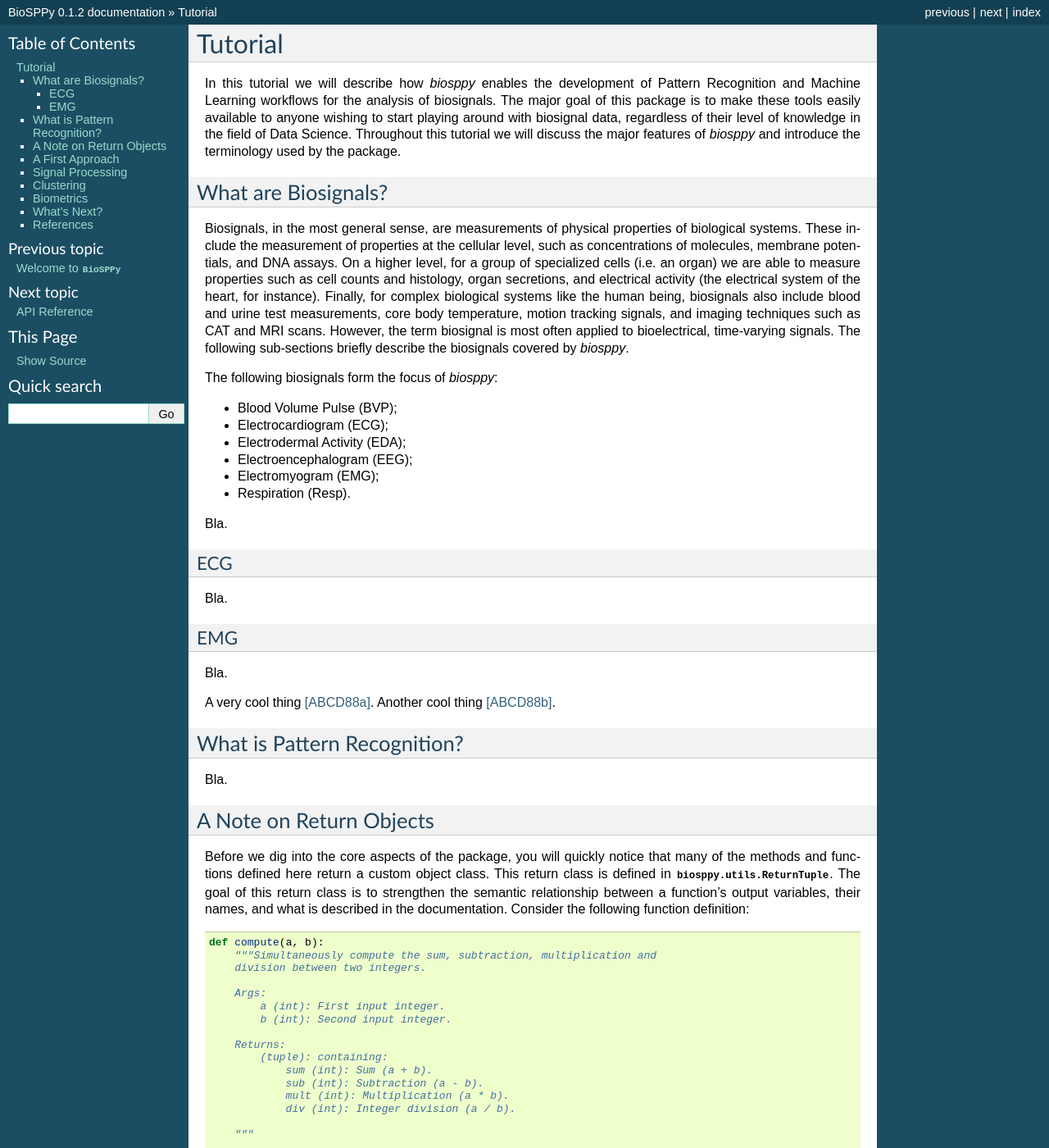
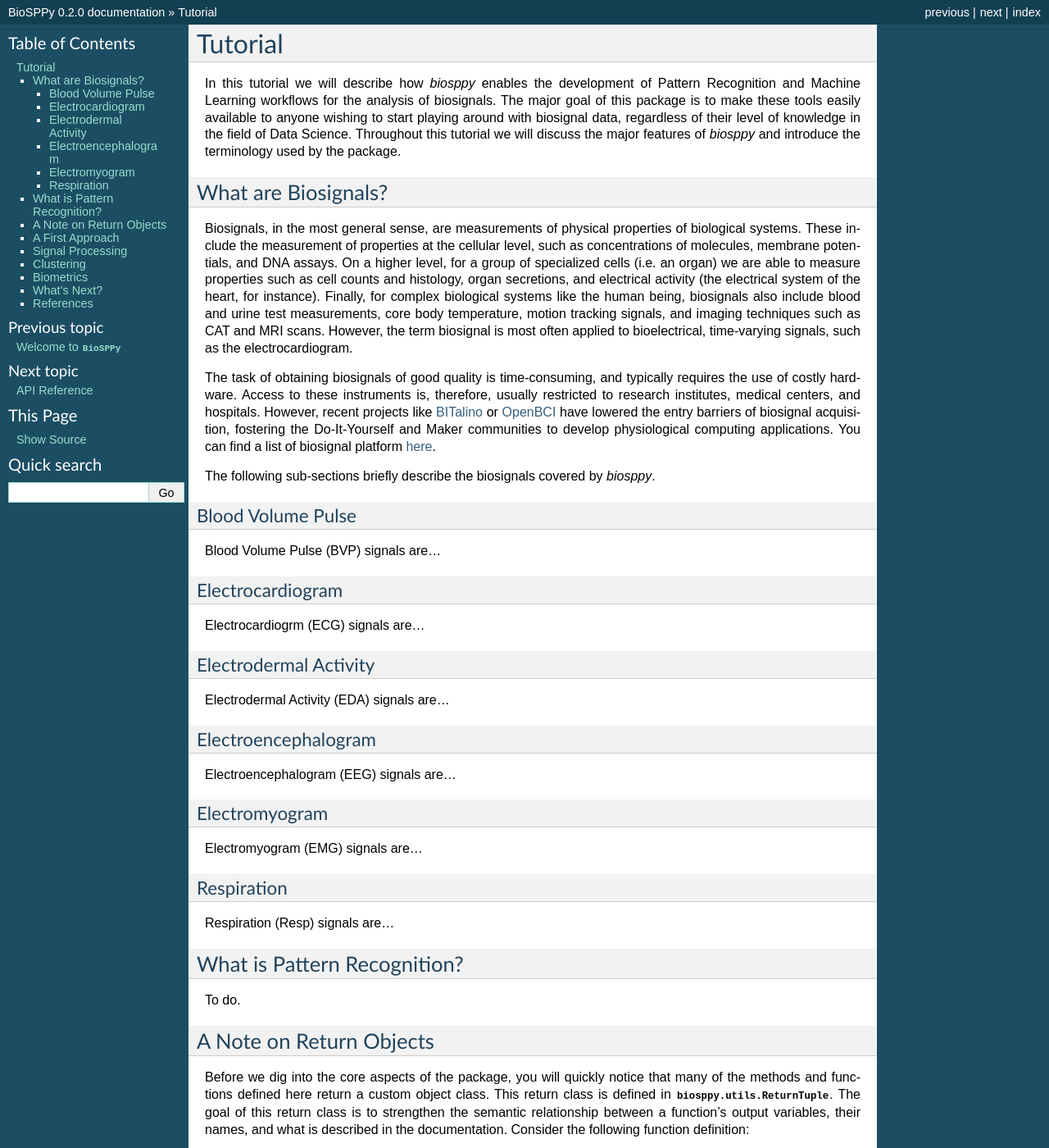
Before and after one commit to PIA-Group/BioSPPy, a Sphinx documentation site: the page built from docs/tutorial.rst, in a window 1280 px wide and 1400 px high. Shown: the whole window at 82% size. Built offline with Sphinx 7.4.7, drawn with Linux system fonts in a browser that asks for light colours; formulas are drawn with MathJax 3; some of the changed text lies outside the part shown.

```diff
--- a/biosppy/version.py
+++ b/biosppy/version.py
@@ -9,4 +9,4 @@
     :license: BSD 3-clause, see LICENSE for more details.
 """
 
-version = '0.1.2'
+version = '0.2.0'
--- a/docs/conf.py
+++ b/docs/conf.py
@@ -85,9 +85,9 @@ author = u'Instituto de Telecomunicacoes'
 # built documents.
 #
 # The short X.Y version.
-version = '0.1.2'
+version = '0.2.0'
 # The full version, including alpha/beta/rc tags.
-release = '0.1.2'
+release = '0.2.0'
 
 # The language for content autogenerated by Sphinx. Refer to documentation
 # for a list of supported languages.
--- a/docs/tutorial.rst
+++ b/docs/tutorial.rst
@@ -23,39 +23,59 @@ instance). Finally, for complex biological systems like the human being,
 biosignals also include blood and urine test measurements, core body
 temperature, motion tracking signals, and imaging techniques such as CAT and MRI
 scans. However, the term biosignal is most often applied to bioelectrical,
-time-varying signals. The following sub-sections briefly describe the biosignals
-covered by `biosppy`.
+time-varying signals, such as the electrocardiogram.
+
+The task of obtaining biosignals of good quality is time-consuming,
+and typically requires the use of costly hardware. Access to these instruments
+is, therefore, usually restricted to research institutes, medical centers,
+and hospitals. However, recent projects like `BITalino <http://bitalino.com/>`__
+or `OpenBCI <http://openbci.com/>`__ have lowered the entry barriers of biosignal
+acquisition, fostering the Do-It-Yourself and Maker communities to develop
+physiological computing applications. You can find a list of biosignal
+platform `here <https://opensource.com/life/15/4/five-diy-hardware-physiological-computing>`__.
 
 
 
-The following biosignals form the focus of `biosppy`:
 
-* Blood Volume Pulse (BVP);
-* Electrocardiogram (ECG);
-* Electrodermal Activity (EDA);
-* Electroencephalogram (EEG);
-* Electromyogram (EMG);
-* Respiration (Resp).
 
-Bla.
+The following sub-sections briefly describe the biosignals
+covered by `biosppy`.
 
-ECG
----
+Blood Volume Pulse
+------------------
 
-Bla.
+Blood Volume Pulse (BVP) signals are...
 
-EMG
----
+Electrocardiogram
+-----------------
 
-Bla.
+Electrocardiogrm (ECG) signals are...
 
-A very cool thing [ABCD88a]_.
-Another cool thing [ABCD88b]_.
+Electrodermal Activity
+----------------------
+
+Electrodermal Activity (EDA) signals are...
+
+Electroencephalogram
+--------------------
+
+Electroencephalogram (EEG) signals are...
+
+Electromyogram
+--------------
+
+Electromyogram (EMG) signals are...
+
+Respiration
+-----------
+
+Respiration (Resp) signals are...
+
 
 What is Pattern Recognition?
 ============================
 
-Bla.
+To do.
 
 A Note on Return Objects
 ========================
@@ -122,9 +142,9 @@ extract. In this case, the user typically already knows what a function does,
 but it is cumbersome to remember by heart the order of the outputs, without
 having to constantly check out the documentation.
 
-For instance, the `numpy.histogram
-<http://docs.scipy.org/doc/numpy/reference/generated/numpy.histogram.html>`_
-function returns first the edges or the values of the histogram? Maybe it's the
+For instance, does the `numpy.histogram
+<http://docs.scipy.org/doc/numpy/reference/generated/numpy.histogram.html>`__
+function first return the edges or the values of the histogram? Maybe it's the
 edges first, which correspond to the x axis. Oops, it's actually the other way
 around...
 
@@ -200,7 +220,7 @@ And to list all the available keys:
     ['sum', 'sub', 'mult', 'div']
 
 It is also possible to convert the object to a more traditional dictionary,
-specifically an `OrderedDict <https://docs.python.org/2/library/collections.html#collections.OrderedDict>`_:
+specifically an `OrderedDict <https://docs.python.org/2/library/collections.html#collections.OrderedDict>`__:
 
 .. code:: python
 
@@ -214,7 +234,7 @@ Dictionary-like unpacking is supported:
 
     >>> some_function(**out)
 
-`ReturnTuple` is heavily inspired by `namedtuple <https://docs.python.org/2/library/collections.html#collections.namedtuple>`_,
+`ReturnTuple` is heavily inspired by `namedtuple <https://docs.python.org/2/library/collections.html#collections.namedtuple>`__,
 but without the dynamic class generation at object creation. It is a subclass
 of `tuple`, therefore it maintains compatibility with the native return pattern.
 It is still possible to unpack the variables in the usual way:
@@ -255,7 +275,7 @@ typical methods to filter, transform, and extract signal features. Let's see
 how this works for the example of the ECG signal.
 
 The GitHub repository includes a few example signals (see
-`here <https://github.com/PIA-Group/BioSPPy/tree/master/examples>`_). To load
+`here <https://github.com/PIA-Group/BioSPPy/tree/master/examples>`__). To load
 and plot the raw ECG signal follow:
 
 .. code:: python
@@ -306,26 +326,24 @@ It should produce a plot like the one below.
 Signal Processing
 =================
 
-Bla.
+To do..
 
 Clustering
 ==========
 
-Bla.
+To do..
 
 Biometrics
 ==========
 
-Bla.
+To do..
 
 What's Next?
 ============
 
-Bla.
+To do..
 
 References
 ==========
 
-.. [ABCD88a] Reference
-
-.. [ABCD88b] Haha
+To do.
```
Also changed, not shown: 1 other file.
